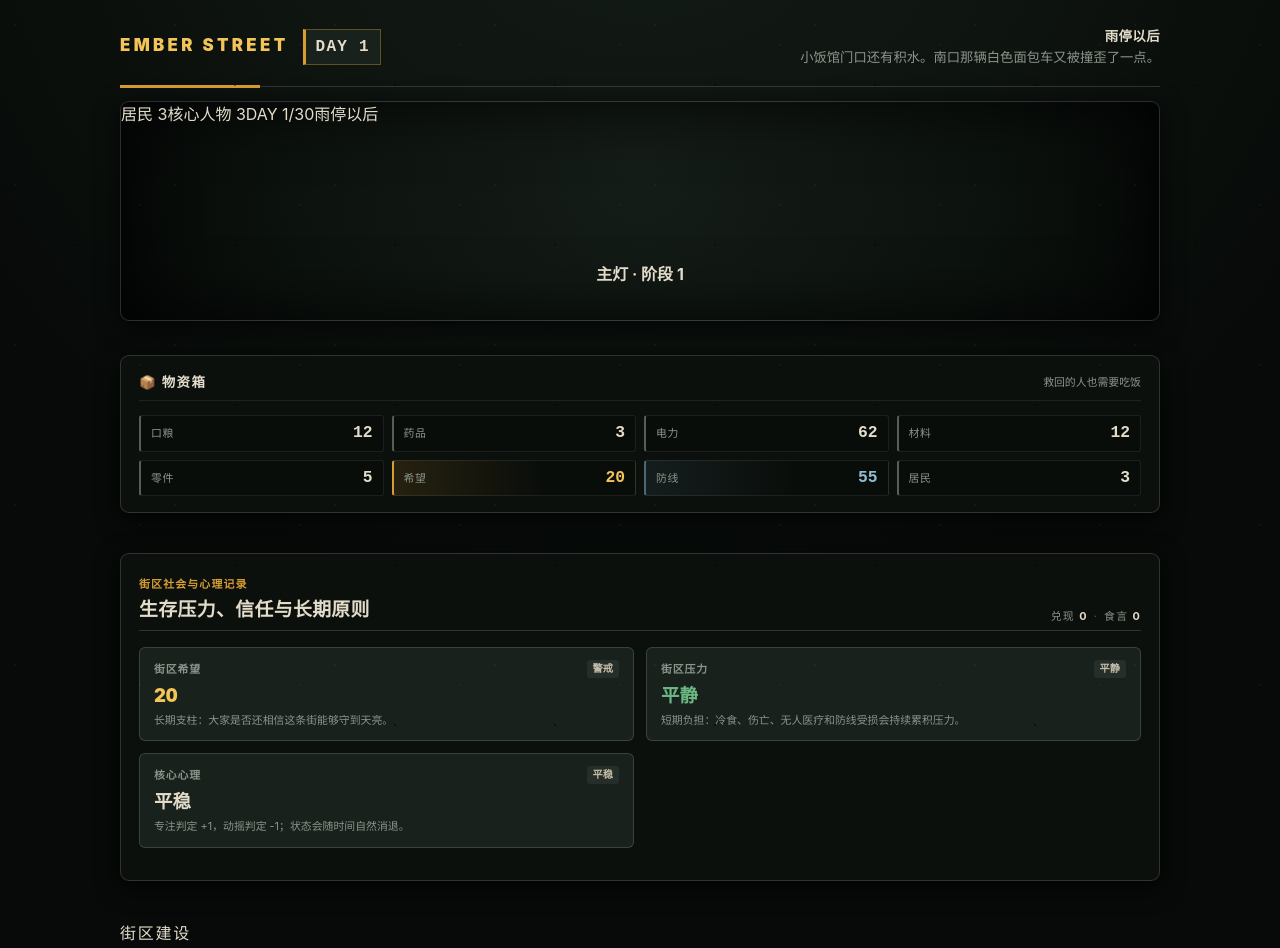
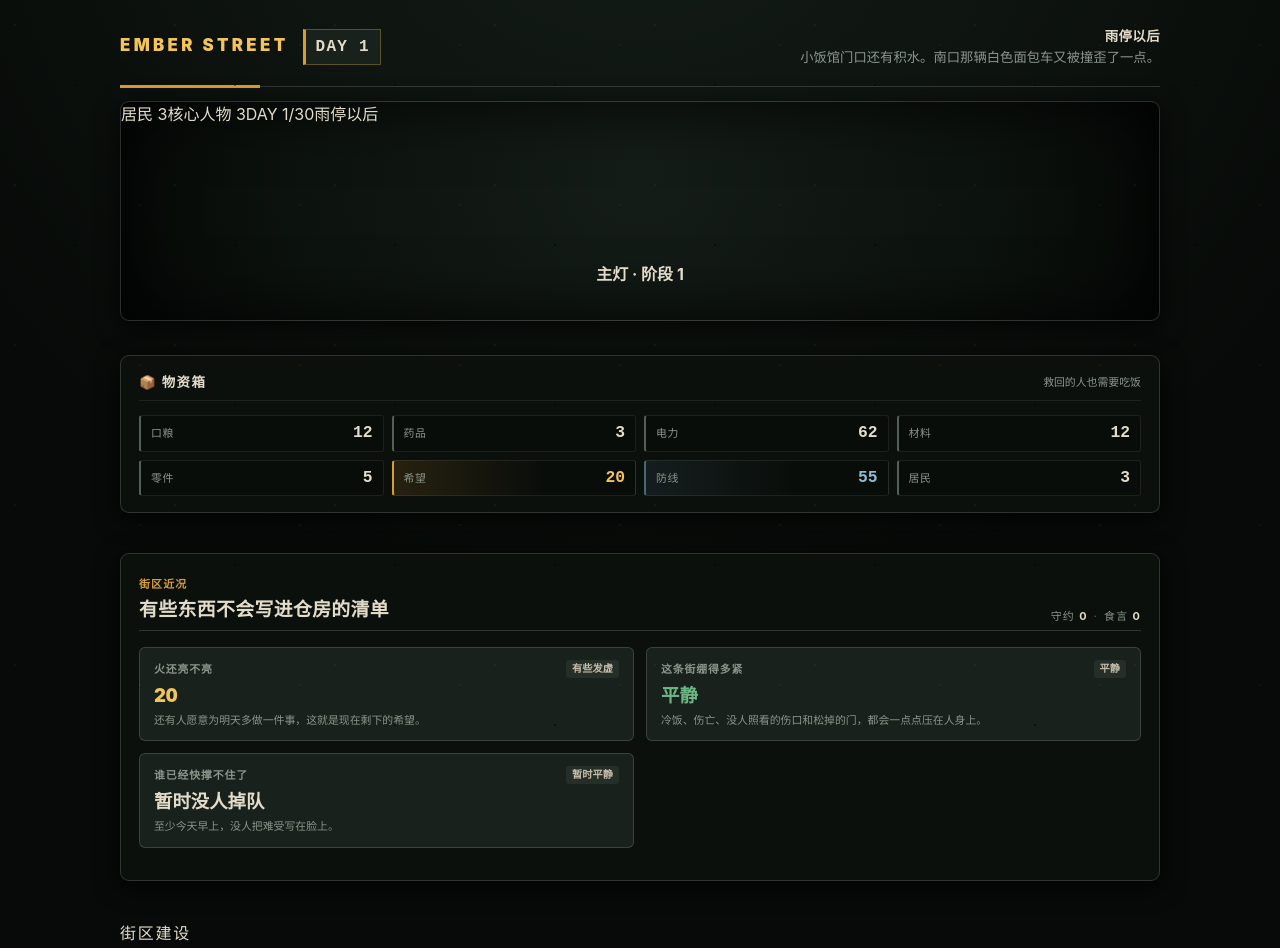
Before and after one commit to Lorenzo-Holmes/Ember-Street, a React (Vite) app: page / in a window 1280 px wide. Shown: the top 948 px of the page. Built offline with nearby package versions, Linux system fonts and the light colour scheme.

Commit message:
refactor(copy): make social panel read like street life

```diff
--- a/src/components/v060/SocialStatusPanel.tsx
+++ b/src/components/v060/SocialStatusPanel.tsx
@@ -27,14 +27,14 @@ export default function SocialStatusPanel({ state, onCommit, compact = false }:
     .filter(({ mental }) => mental !== 'steady');
 
   return (
-    <section className="v6-section v6-social-panel" aria-label="街区社会状态、原则与心理记录">
+    <section className="v6-section v6-social-panel" aria-label="街区近况、承诺与人物状态">
       <div className="v6-section__head">
         <div>
-          <span className="v6-section__tag">街区社会与心理记录</span>
-          <h2>生存压力、信任与长期原则</h2>
+          <span className="v6-section__tag">街区近况</span>
+          <h2>有些东西不会写进仓房的清单</h2>
         </div>
-        <div className="v6-promise-tally" aria-label="承诺履约统计">
-          <span>兑现 <b>{social.fulfilledPromises}</b></span>
+        <div className="v6-promise-tally" aria-label="承诺记录">
+          <span>守约 <b>{social.fulfilledPromises}</b></span>
           <span className="v6-tally-sep">·</span>
           <span>食言 <b>{social.brokenPromises}</b></span>
         </div>
@@ -43,44 +43,44 @@ export default function SocialStatusPanel({ state, onCommit, compact = false }:
       <div className="v6-preview v6-social-metrics">
         <div className="v6-metric-card v6-metric-card--hope">
           <div className="v6-metric-header">
-            <span>街区希望</span>
-            <span className="v6-metric-chip">{state.hope >= 40 ? '充裕' : state.hope >= 20 ? '警戒' : '濒临绝望'}</span>
+            <span>火还亮不亮</span>
+            <span className="v6-metric-chip">{state.hope >= 40 ? '还亮着' : state.hope >= 20 ? '有些发虚' : '快灭了'}</span>
           </div>
           <strong>{state.hope}</strong>
-          <small>长期支柱：大家是否还相信这条街能够守到天亮。</small>
+          <small>还有人愿意为明天多做一件事，这就是现在剩下的希望。</small>
         </div>
 
         <div className={`v6-metric-card v6-metric-card--pressure v6-metric-card--pressure-${social.pressure >= 3 ? 'extreme' : social.pressure >= 2 ? 'high' : social.pressure >= 1 ? 'moderate' : 'calm'}`}>
           <div className="v6-metric-header">
-            <span>街区压力</span>
+            <span>这条街绷得多紧</span>
             <span className="v6-metric-chip">{pressureLabel(state)}</span>
           </div>
           <strong>{pressureLabel(state)}</strong>
-          <small>短期负担：冷食、伤亡、无人医疗和防线受损会持续累积压力。</small>
+          <small>冷饭、伤亡、没人照看的伤口和松掉的门，都会一点点压在人身上。</small>
         </div>
 
         <div className="v6-metric-card v6-metric-card--mental">
           <div className="v6-metric-header">
-            <span>核心心理</span>
-            <span className="v6-metric-chip">{mentalNotes.length ? `${mentalNotes.length} 人波动` : '平稳'}</span>
+            <span>谁已经快撑不住了</span>
+            <span className="v6-metric-chip">{mentalNotes.length ? `${mentalNotes.length} 人不太对劲` : '暂时平静'}</span>
           </div>
-          <strong>{mentalNotes.length ? `${mentalNotes.length} 人出现波动` : '平稳'}</strong>
+          <strong>{mentalNotes.length ? `${mentalNotes.length} 人最近有些不对劲` : '暂时没人掉队'}</strong>
           <small>
             {mentalNotes.length
               ? mentalNotes
                   .map(
                     ({ survivor, mental }) =>
-                      `${survivor.name} · ${MENTAL_LABEL[mental]}${survivor.mentalUntilDay ? ` (至 DAY ${survivor.mentalUntilDay})` : ''}`,
+                      `${survivor.name} · ${MENTAL_LABEL[mental]}${survivor.mentalUntilDay ? `（到 DAY ${survivor.mentalUntilDay} 左右）` : ''}`,
                   )
                   .join('；')
-              : '专注判定 +1，动摇判定 -1；状态会随时间自然消退。'}
+              : '至少今天早上，没人把难受写在脸上。'}
           </small>
         </div>
       </div>
 
       {!!social.principles.length && (
-        <div className="v6-principle-ledger" aria-label="已确立街区原则">
-          <span className="v6-principle-ledger__label">已确立原则</span>
+        <div className="v6-principle-ledger" aria-label="街区已经说定的规矩">
+          <span className="v6-principle-ledger__label">我们说过的话</span>
           <div className="v6-principle-ledger__items">
             {social.principles.map((id) => (
               <span className="v6-stamp-badge v6-stamp--principle" key={id}>
@@ -97,11 +97,11 @@ export default function SocialStatusPanel({ state, onCommit, compact = false }:
             <div className="v6-survivor__profile">
               <span className="v6-survivor__avatar-tag">⚖</span>
               <div>
-                <h3>街区原则 · DAY {principle.day}</h3>
+                <h3>街上得有个说法 · DAY {principle.day}</h3>
                 <div className="v6-survivor__trait">{principle.title}</div>
               </div>
             </div>
-            <span className="v6-principle-stamp">不可撤回</span>
+            <span className="v6-principle-stamp">说出口就算数</span>
           </div>
           <p className="v6-principle-body">{principle.body}</p>
           <div className="v6-principle-choice-grid">
@@ -113,11 +113,11 @@ export default function SocialStatusPanel({ state, onCommit, compact = false }:
               >
                 <strong>{choice.title}</strong>
                 <span>{choice.detail}</span>
-                <small>长期效果：{choice.effect}</small>
+                <small>这句话会留下：{choice.effect}</small>
               </button>
             ))}
           </div>
-          <small className="v6-principle-hint">每个阶段只能确定一个原则；选定后本局不可撤销，并会影响后续事件与最终尸潮。</small>
+          <small className="v6-principle-hint">一旦定下来，往后的事都会记着它。</small>
         </article>
       )}
 
@@ -127,18 +127,18 @@ export default function SocialStatusPanel({ state, onCommit, compact = false }:
             <div className="v6-survivor__profile">
               <span className="v6-survivor__avatar-tag">📜</span>
               <div>
-                <h3>已生效承诺 · 《{active.title}》</h3>
+                <h3>我们答应过的 · 《{active.title}》</h3>
                 <div className="v6-survivor__trait">{active.detail}</div>
               </div>
             </div>
             <div className="v6-survivor__energy">
               <div className="v6-energy-header">
-                <span className="v6-survivor__energy-label">剩余期限</span>
+                <span className="v6-survivor__energy-label">还剩</span>
                 <span className="v6-survivor__energy-val">{active.remainingDays} 天</span>
               </div>
             </div>
           </div>
-          <p className="v6-promise-note">承诺只检验你能够主动安排的行动，不会因单次判定失误而判定食言。</p>
+          <p className="v6-promise-note">答应过的事，看的是我们有没有去做。一次失手，不算食言。</p>
         </article>
       )}
 
@@ -148,13 +148,13 @@ export default function SocialStatusPanel({ state, onCommit, compact = false }:
             <div className="v6-survivor__profile">
               <span className="v6-survivor__avatar-tag">📢</span>
               <div>
-                <h3>居民诉求 · 《{request.title}》</h3>
+                <h3>有人来问 · 《{request.title}》</h3>
                 <div className="v6-survivor__trait">{request.body}</div>
               </div>
             </div>
           </div>
           <div className="v6-request-promise-box">
-            <strong>如果应允承诺：</strong>
+            <strong>要是答应：</strong>
             <span>{request.promiseText}</span>
           </div>
           <div className="v6-job-grid" style={{ marginTop: 10 }}>
@@ -162,10 +162,10 @@ export default function SocialStatusPanel({ state, onCommit, compact = false }:
               ✍ 答应这件事
             </button>
             <button className="v6-btn-decline" onClick={() => onCommit(declineCommunityRequest(state, request.id))}>
-              ✕ 不作承诺
+              ✕ 现在不答应
             </button>
           </div>
-          <small className="v6-request-hint">拒绝不会产生隐藏任务，但会让希望值略降、街区短期压力上升。</small>
+          <small className="v6-request-hint">不答应，就是现在把话说清楚。有人会失望，但不会凭空多出一笔旧账。</small>
         </article>
       )}
 
```
